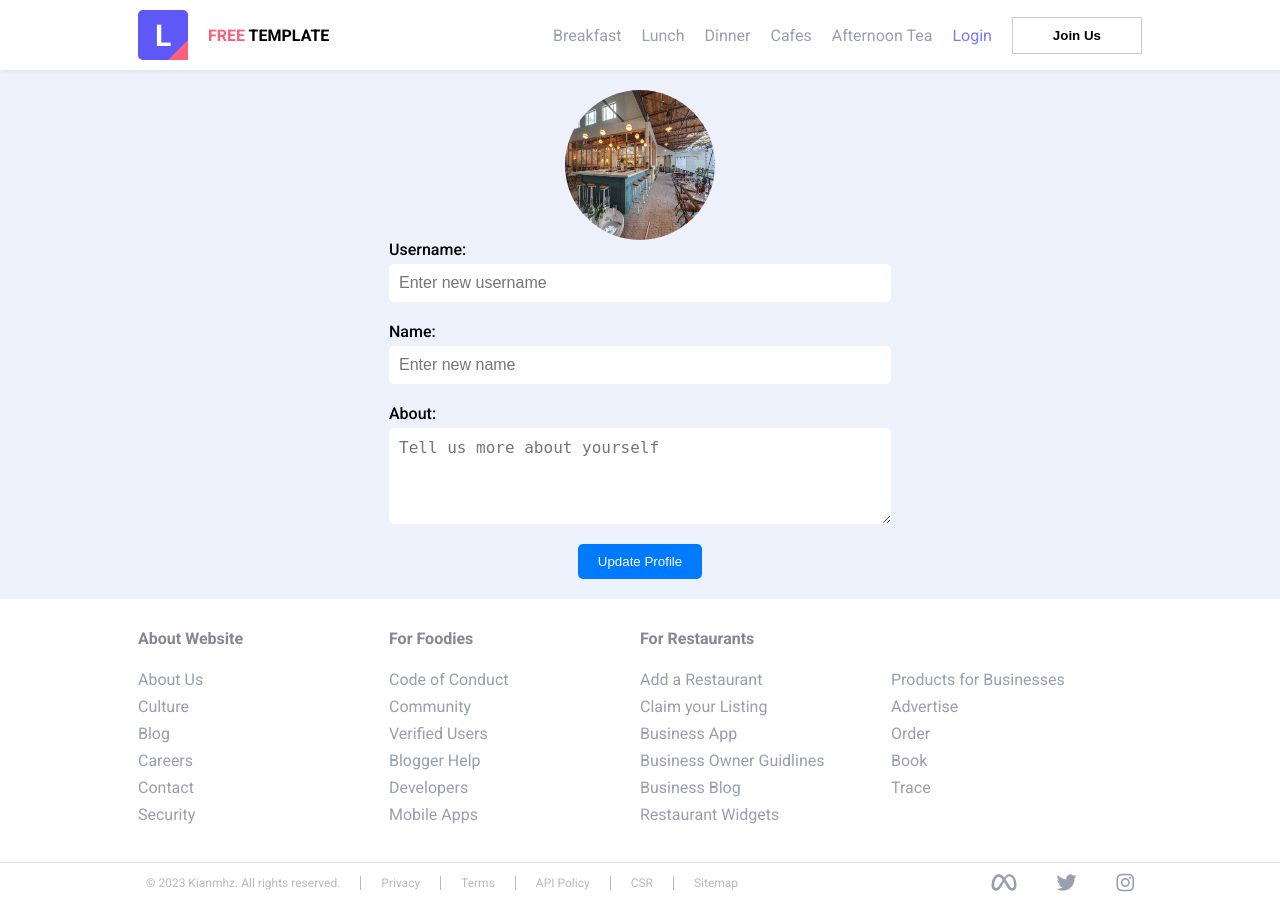
After one commit to Kianmhz/Dine-Discover, a Django app: page /editprofile/ in a window 1280 px wide. The commit adds this page. Run offline with Django 4.2, Linux system fonts and the light colour scheme; some libraries are stand-ins or nearby versions.

Commit message:
Added edit profile page. fixed html css indentation.

```diff
--- a/main/urls.py
+++ b/main/urls.py
@@ -10,4 +10,5 @@ urlpatterns = [
     path("contact/", views.contactPage, name='contact'),
     path("userprofile/", views.userprofilePage, name='profile'),
     path("reviews/", views.reviewsPage, name='reviews'),
+    path("editprofile/", views.editprofilePage, name='editP'),
 ]
--- a/main/views.py
+++ b/main/views.py
@@ -40,3 +40,7 @@ def userprofilePage(request):
 def reviewsPage(request):
     context = {}
     return render(request, "main/reviews.html", context)
+
+def editprofilePage(request):
+    context = {}
+    return render(request, "main/editprofile.html", context)
--- a/static/style/auth.css
+++ b/static/style/auth.css
@@ -50,7 +50,7 @@ body {
     top: 0;
     left: 0;
 }
-.findout_button {
+.findout-button {
     margin-top: 10px;
     padding:10px 40px;
     background: #5e58f8;
@@ -60,7 +60,7 @@ body {
     cursor: pointer;
     transition: 0.5s;
 }
-.findout_button:active {
+.findout-button:active {
     background: #3a33ff;
     transition: 0.5s;
 }
--- a/static/style/style.css
+++ b/static/style/style.css
@@ -45,7 +45,7 @@ header .container {
     font-weight: bold;
 }
 
-.joinus_button {
+.joinus-button {
     padding:10px 40px;
     background: white;
     border-width: 1px;
@@ -78,17 +78,17 @@ header .container {
     transform: rotate(90deg);
     position: absolute;
 }
-.joinus_button:hover {
+.joinus-button:hover {
     background-color: #f8f8f8;
     transition: 0.5s;
 }
 .right-section a:nth-child(6) {
     color: #7d7af9;
 }
-.logo_text {
+.logo-text {
     text-transform: uppercase;
 }
-.logo_text span {
+.logo-text span {
     color: #fd607f;
 }
 .slider {
@@ -128,7 +128,7 @@ header .container {
     top: 0;
     left: 0;
 }
-.findout_button {
+.findout-button {
     padding:10px 40px;
     background: #5e58f8;
     border: none;
@@ -137,7 +137,7 @@ header .container {
     cursor: pointer;
     transition: 0.5s;
 }
-.findout_button:active {
+.findout-button:active {
     background: #3a33ff;
     transition: 0.5s;
 }
@@ -167,19 +167,19 @@ footer {
     width: 100%;
     background: white;
 }
-footer .main_footer .container {
+footer .main-footer .container {
     display: flex;
 }
-footer .main_footer .container > div {
+footer .main-footer .container > div {
     display: flex;
     flex-direction: column;
     width: 100%;
 }
-footer .main_footer .container > div span {
+footer .main-footer .container > div span {
     padding-bottom: 22px;
     color: #818994;
 }
-footer .main_footer .container > div a {
+footer .main-footer .container > div a {
     padding-bottom: 8px;
     color: #989faf;
 }
@@ -199,7 +199,7 @@ footer .main_footer .container > div a {
     border-radius: 7px 7px 0px 0px;
     position: relative;
 }
-.restaurants_grid {
+.restaurants-grid {
     display: grid;
     gap: 20px;
     grid-template-columns: 1fr 1fr 1fr;
@@ -214,37 +214,37 @@ footer .main_footer .container > div a {
     color: #989faf;
     font-size: 20px;
 }
-.restaurants_info {
+.restaurants-info {
     background: white;
     border-radius: 7px;
     position: relative;
     box-shadow: 1px 2px 3px rgba(0, 0, 0, 0.05);
     transition: 0.5s;
 }
-.restaurants_info:hover {
+.restaurants-info:hover {
     transform: scale(1.1);
     transition: 0.5s;
     box-shadow: 1px 2px 3px rgba(0, 0, 0, 0.2);
 }
-.restaurants_name {
+.restaurants-name {
     color: white;
     font-size: 17px;
 }
-.restaurants_location {
+.restaurants-location {
     color: rgba(255, 255, 255, 0.822);
     font-size: 12px;
     font-style: italic;
 }
-.restaurants_info_position {
+.restaurants-info-position {
     position: absolute;
     bottom: 15px;
     left: 20px;
     z-index: 100;
 }
-.thumbnail_container {
+.thumbnail-container {
     position: relative;
 }
-.thumbnail_container::after {
+.thumbnail-container::after {
     content: "";
     width: 100%;
     height: 100%;
@@ -265,29 +265,29 @@ footer .main_footer .container > div a {
     color: #989faf;
     margin-left: 10px;
 }
-.main_footer {
+.main-footer {
     border-bottom: 1px solid #b7babd81;
     width: 100%;
     justify-content: center;
     display: flex;
     padding: 30px 0px;
 }
-.copyright_section {
+.copyright-section {
     display: flex;
     width: 100%;
     justify-content: center;
     padding: 10px
 }
-.copyright_section .container {
+.copyright-section .container {
     display: flex;
     justify-content: space-between;
     align-items: center;
 }
-.copyright_section .container .policy {
+.copyright-section .container .policy {
     display: flex;
     font-size: 12px;
 }
-.copyright_section .container .social {
+.copyright-section .container .social {
     display: flex;
     gap: 40px;
     color: #989faf;
--- a/static/style/userprofile.css
+++ b/static/style/userprofile.css
@@ -117,3 +117,60 @@
     cursor: pointer;
     border-radius: 5px;
 }
+/* edit profile section */
+.editProfileAvatar {
+    display: flex;
+    flex-direction: column;
+    align-items: center;
+}
+
+.editProfileAvatar img {
+    border-radius: 50%;
+    width: 150px;
+    height: 150px;
+}
+
+.editSymbol img {
+  position: absolute;
+  border-radius: 25%;
+  width: 40px;
+  height: 40px;
+  right: 950px;
+  bottom: 766px;
+  background-color: #edf1fc;
+}
+
+.editProfileGroup {
+    display: flex;
+    flex-direction: column;
+    width: 50%;
+    margin-bottom: 20px;
+}
+
+.editProfileGroup label {
+    margin-bottom: 5px;
+    font-weight: 500;
+}
+
+.editProfileGroup input, textarea {
+    padding: 10px;
+    font-size: 1rem;
+    border: none;
+    border-radius: 5px;
+    outline: none;
+}
+
+.editProfileSubmit {
+    padding: 10px 20px;
+    background-color: #007BFF;
+    border: none;
+    border-radius: 5px;
+    color: white;
+    cursor: pointer;
+    transition: background-color 0.3s;
+    margin-bottom: 20px;
+}
+
+.editProfileSubmit:hover {
+    background-color: #0056b3;
+}
--- a/templates/main/aboutus.html
+++ b/templates/main/aboutus.html
@@ -12,14 +12,14 @@ About Us page
 {% block content %}
 <div class="profile">
     <div class="container">
-        <div class="profile_avatar">
+        <div class="profile-avatar">
             <img src="{% static 'img/rest_1.jpeg' %}" alt="Profile Picture"/>
         </div>
-        <div class="profile_info">
+        <div class="profile-info">
             <h3>Kianmehr Haddad Zahmatkesh</h3>
             <p>Web Developer | Adventurer</p>
         </div>
-        <div class="profile_about">
+        <div class="profile-about">
             <h2>My journey</h2>
             <div>
                 Welcome to Dine Discover, your one-stop solution for discovering the best restaurants in town!
--- a/templates/main/contact.html
+++ b/templates/main/contact.html
@@ -12,12 +12,12 @@ contact page
 {% block content %}
 <div class="profile">
     <div class="container">
-        <div class="profile_info">
+        <div class="profile-info">
             <h3>Contact Us</h3>
             <p>We'd love to hear from you!</p>
         </div>
 
-        <div class="profile_about">
+        <div class="profile-about">
             <h2>Our Details</h2>
             <div>
                 <strong>Email:</strong> haddad.kianm@gmail.com
--- /dev/null
+++ b/templates/main/editprofile.html
@@ -0,0 +1,40 @@
+{% extends './base.html' %}
+{% load static %}
+
+{% block title %}
+info page
+{% endblock title %}
+
+{% block style %}
+<link rel="stylesheet" href="{% static 'style/userprofile.css' %}">
+{% endblock style %}
+
+{% block content %}
+<div class="profile">
+    <div class="container">
+        <div class="editProfileAvatar">
+            <img src="{% static 'img/rest_1.jpeg' %}" alt="Profile picture">
+        </div>
+        <div class="editSymbol">
+            <img src="{% static 'img/edit-button.png' %}" alt="Edit">
+        </div>
+
+        <div class="editProfileGroup">
+            <label for="username">Username:</label>
+            <input type="text" id="username" name="username" placeholder="Enter new username">
+        </div>
+
+        <div class="editProfileGroup">
+            <label for="name">Name:</label>
+            <input type="text" id="name" name="name" placeholder="Enter new name">
+        </div>
+
+        <div class="editProfileGroup">
+            <label for="about">About:</label>
+            <textarea id="about" name="about" rows="4" placeholder="Tell us more about yourself"></textarea>
+        </div>
+
+        <button class="editProfileSubmit">Update Profile</button>
+    </div>
+</div>
+{% endblock content %}
--- a/templates/main/footer.html
+++ b/templates/main/footer.html
@@ -1,5 +1,5 @@
 <footer>
-    <div class="main_footer">
+    <div class="main-footer">
         <div class="container">
             <div>
                 <span><strong>About Website</strong></span>
@@ -38,7 +38,7 @@
             </div>
         </div>
     </div>
-    <div class="copyright_section">
+    <div class="copyright-section">
         <div class="container">
             <div class="policy">
                 <a href="#">&copy; 2023 Kianmhz. All rights reserved.</a>
--- a/templates/main/header.html
+++ b/templates/main/header.html
@@ -2,7 +2,7 @@
     <div class="container">
         <div class="left-section">
             <div class="logo">L</div>
-            <div class="logo_text">
+            <div class="logo-text">
                 <span>free</span>
                 template
             </div>
@@ -15,7 +15,7 @@
             <a href="#">Afternoon Tea</a>
             <a href="{% url 'login' %}">Login</a>
             <a href="{% url 'signup' %}">
-                <button class="joinus_button"><strong>Join Us</strong></button>
+                <button class="joinus-button"><strong>Join Us</strong></button>
             </a>
 
         </div>
--- a/templates/main/login.html
+++ b/templates/main/login.html
@@ -17,7 +17,7 @@
             <div class="search">
                 <input type="password" placeholder="Password" required>
             </div>
-            <button class="findout_button">Login</button>
+            <button class="findout-button">Login</button>
             <p>Don't have an account? <a href="/signup">Sign up here</a></p>
         </div>
     </div>
--- a/templates/main/reviews.html
+++ b/templates/main/reviews.html
@@ -10,7 +10,7 @@ info page
 {% endblock style %}
 
 {% block content %}
-<div class="review_section">
+<div class="review-section">
     <div class="container">
         <h2>userID Reviews</h2>
         <div class="review">
--- a/templates/main/signup.html
+++ b/templates/main/signup.html
@@ -22,7 +22,7 @@
             <div class="search">
                 <input type="password" placeholder="Confirm Password" required>
             </div>
-            <button type="submit" class="findout_button">Sign Up</button>
+            <button type="submit" class="findout-button">Sign Up</button>
             <p>Already have an account? <a href="/login">Login here</a></p>
         </div>
     </div>
```
Also changed, not shown: other parts of static/style/userprofile.css (+17 -17 lines), static/style/infopage.css (+23 -20 lines), templates/main/home.html (+34 -34 lines), templates/main/info.html (+23 -23 lines), templates/main/userprofile.html (+7 -7 lines), static/img/edit-button.png (added).
